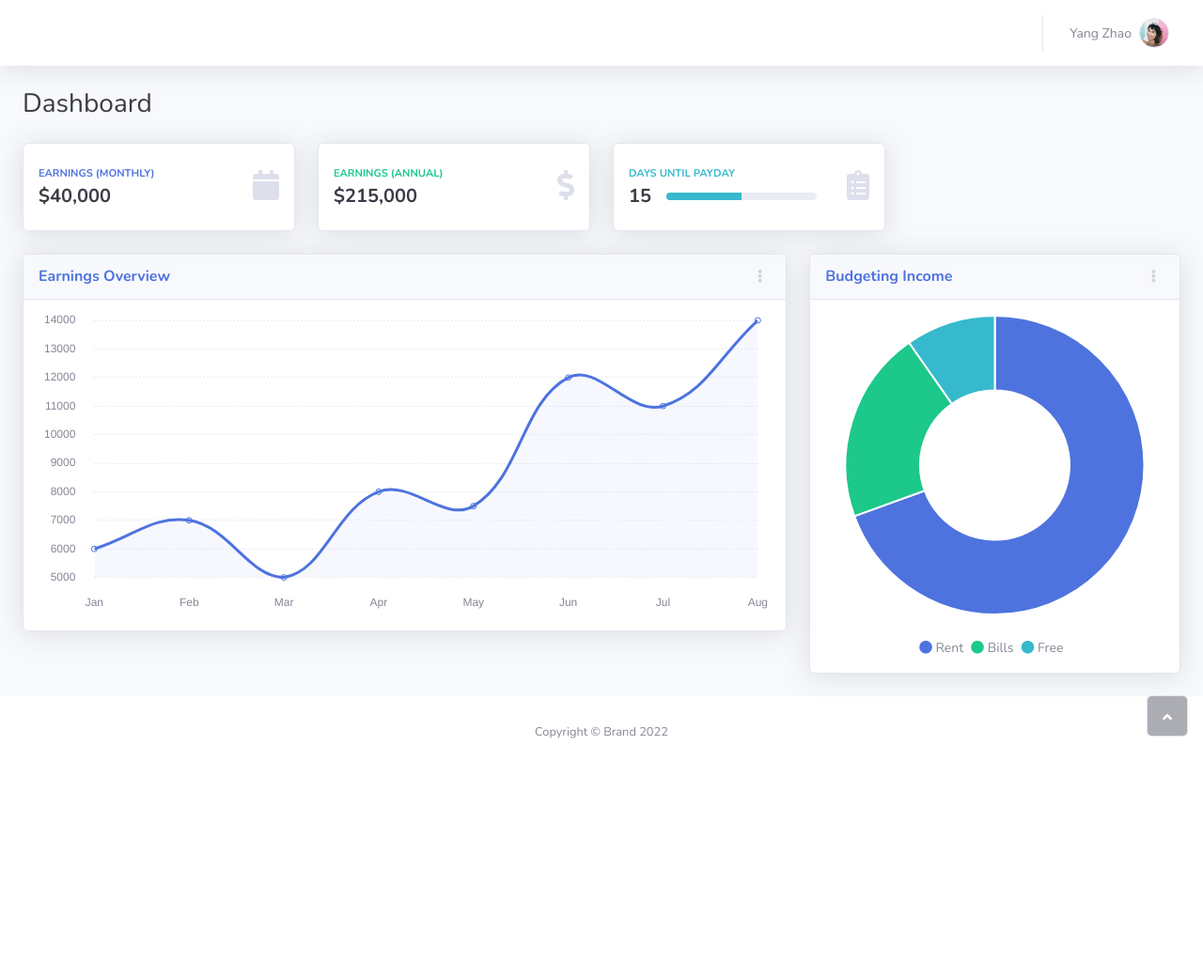
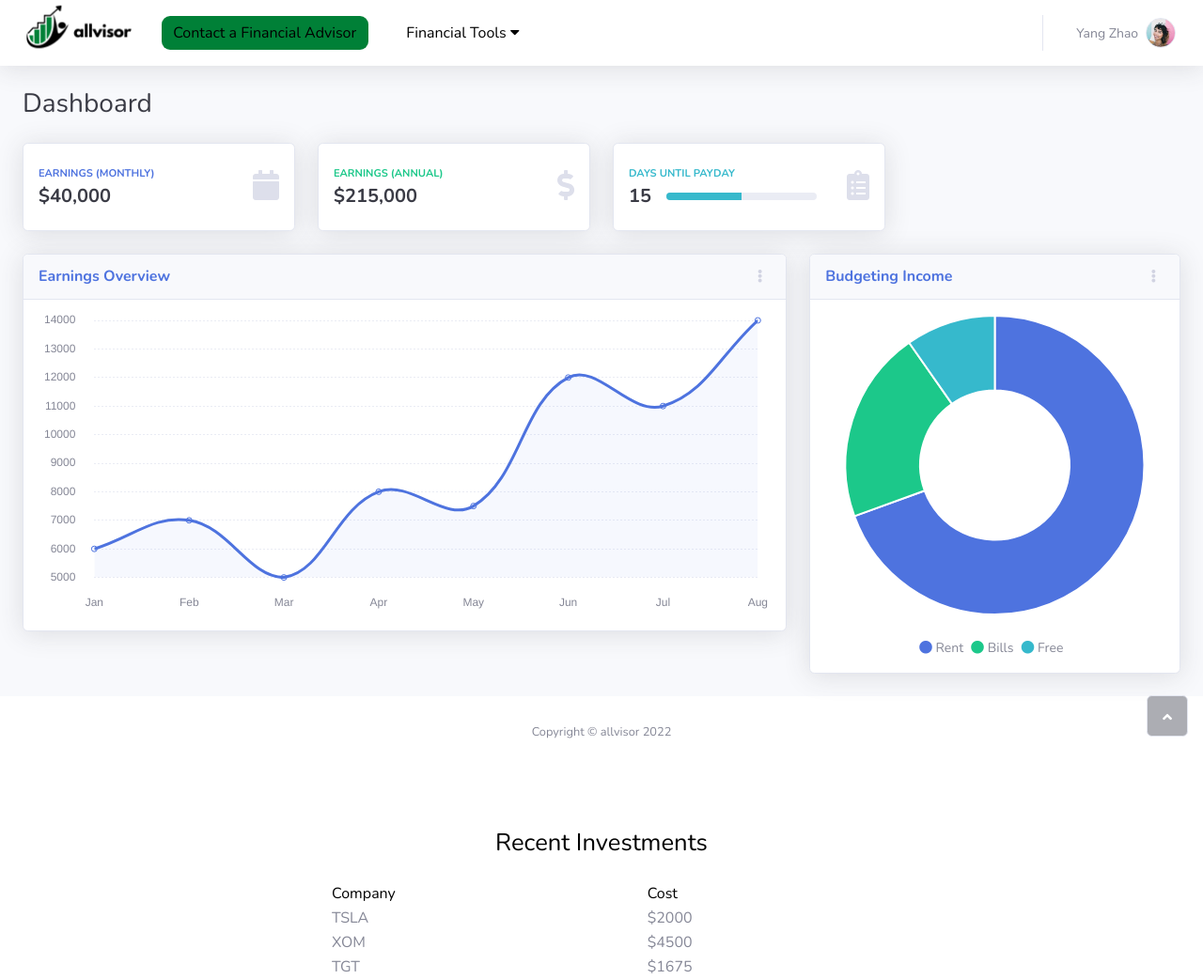
Before and after one commit to edisonqu/allvisory, a plain HTML site: page index.html in a window 1280 px wide. Shown: the whole page at 94% size. Before the commit the page ends 818 px from the top, so only its background shows below. Drawn offline with nearby package versions, Linux system fonts and the light colour scheme.

Commit message:
update the website

```diff
--- /dev/null
+++ b/assets/css/styles.css
@@ -0,0 +1,91 @@
+#logo {
+
+    left: 50%;
+
+}
+
+#contact {
+    border-radius: 9px;
+    background-color: #008037;
+    margin-left: 2%;
+    padding: 0.5% 1%;
+    border: none;
+}
+
+
+.dropdown {
+    float: left;
+    overflow: visible;
+    margin-left: 2%;
+  }
+
+  /* Dropdown button */
+  .dropdown .dropbtn {
+    font-size: 16px;
+    border: none;
+    outline: none;
+    color: black;
+    padding: 14px 16px;
+    background-color: inherit;
+    font-family: inherit; /* Important for vertical align on mobile phones */
+    margin: 0; /* Important for vertical align on mobile phones */
+  }
+
+  /* Add a red background color to navbar links on hover
+  .navbar a:hover, .dropdown:hover .dropbtn {
+    background-color: wheat;
+  } */
+
+  /* Dropdown content (hidden by default) */
+  .dropdown-content {
+    display: none;
+    position: absolute;
+    background-color: lightblue;
+    min-width: 160px;
+    box-shadow: 0px 8px 16px 0px rgba(0,0,0,0.2);
+    z-index: 1;
+  }
+
+  /* Links inside the dropdown */
+  .dropdown-content a {
+    float: none;
+    color: black;
+    padding: 12px 16px;
+    text-decoration: none;
+    display: block;
+    text-align: left;
+  }
+
+  /* Add a grey background color to dropdown links on hover */
+  .dropdown-content a:hover {
+    background-color: rgb(85, 85, 245);
+  }
+
+  /* Show the dropdown menu on hover */
+  .dropdown:hover .dropdown-content {
+    display: block;
+  }
+
+  #table {
+    margin-left: auto;
+    margin-right: auto;
+    width: 45%;
+  }
+
+  .table-row {
+    align-items: center;
+  }
+
+  #recentInv {
+    text-align: center;
+    margin-bottom: 2%;
+    margin-top: 5%;
+    font-size: 2vmax;
+    color: black;
+  }
+
+  .trhd {
+    color:black;
+    font-size: 1.25vmax;
+    margin-bottom: 0.2%;
+  }
--- a/index.html
+++ b/index.html
@@ -8,15 +8,39 @@
     <link rel="stylesheet" href="assets/bootstrap/css/bootstrap.min.css">
     <link rel="stylesheet" href="https://fonts.googleapis.com/css?family=Nunito:200,200i,300,300i,400,400i,600,600i,700,700i,800,800i,900,900i&amp;display=swap">
     <link rel="stylesheet" href="assets/fonts/fontawesome-all.min.css">
+    <link rel="stylesheet" href="assets/css/styles.css">
 </head>
 
 <body id="page-top">
     <div id="wrapper">
         <div class="d-flex flex-column" id="content-wrapper">
+
+
+
             <div id="content">
                 <nav class="navbar navbar-light navbar-expand bg-white shadow mb-4 topbar static-top">
                     <div class="container-fluid"><button class="btn btn-link d-md-none rounded-circle me-3" id="sidebarToggleTop" type="button"><i class="fas fa-bars"></i></button>
+                        <img src="assets/img/allvisor.png" width="10%" id="logo">
+
+                        <button id="contact">Contact a Financial Advisor</button>
+
+                        <div class="dropdown">
+                            <button class="dropbtn">Financial Tools
+                              <i class="fa fa-caret-down"></i>
+                            </button>
+                            <div class="dropdown-content">
+                              <a href="#">Financial Tools</a>
+                              <a href="#">Net Worth</a>
+                              <a href="#">Savings Planner</a>
+                              <a href="#">Retirement Planner</a>
+                              <a href="#">Investment Checkup</a>
+                              <a href="#">Fee Analyzer</a>
+                              <a href="#">Finance Calculators</a>
+                            </div>
+                        </div>
+
                         <ul class="navbar-nav flex-nowrap ms-auto">
+
                             <li class="nav-item dropdown d-sm-none no-arrow"><a class="dropdown-toggle nav-link" aria-expanded="false" data-bs-toggle="dropdown" href="#"><i class="fas fa-search"></i></a>
                                 <div class="dropdown-menu dropdown-menu-end p-3 animated--grow-in" aria-labelledby="searchDropdown">
                                     <form class="me-auto navbar-search w-100">
@@ -61,6 +85,11 @@
                                             <div class="dropdown-list-image me-3"><img class="rounded-circle" src="assets/img/avatars/avatar4.jpeg">
                                                 <div class="bg-success status-indicator"></div>
                                             </div>
+
+
+
+
+
                                             <div class="fw-bold">
                                                 <div class="text-truncate"><span>Hi there! I am wondering if you can help me with a problem I've been having.</span></div>
                                                 <p class="small text-gray-500 mb-0">Emily Fowler - 58m</p>
@@ -94,6 +123,7 @@
                                 </div>
                                 <div class="shadow dropdown-list dropdown-menu dropdown-menu-end" aria-labelledby="alertsDropdown"></div>
                             </li>
+
                             <div class="d-none d-sm-block topbar-divider"></div>
                             <li class="nav-item dropdown no-arrow">
                                 <div class="nav-item dropdown no-arrow"><a class="dropdown-toggle nav-link" aria-expanded="false" data-bs-toggle="dropdown" href="#"><span class="d-none d-lg-inline me-2 text-gray-600 small">Yang Zhao</span><img class="border rounded-circle img-profile" src="assets/img/avatars/avatar1.jpeg"></a>
@@ -102,6 +132,8 @@
                                     </div>
                                 </div>
                             </li>
+
+                            <!--  -->
                         </ul>
                     </div>
                 </nav>
@@ -199,11 +231,40 @@
             </div>
             <footer class="bg-white sticky-footer">
                 <div class="container my-auto">
-                    <div class="text-center my-auto copyright"><span>Copyright © Brand 2022</span></div>
+                    <div class="text-center my-auto copyright"><span>Copyright © allvisor 2022</span></div>
                 </div>
             </footer>
-        </div><a class="border rounded d-inline scroll-to-top" href="#page-top"><i class="fas fa-angle-up"></i></a>
+            </div><a class="border rounded d-inline scroll-to-top" href="#page-top"><i class="fas fa-angle-up"></i></a>
+
+
+
     </div>
+
+    <h3 id="recentInv">Recent Investments</h3>
+    <table id="table">
+        <tr class="table-row">
+            <td class="trhd">Company</td>
+            <td class="trhd">Cost</td>
+        </tr>
+
+        <tr class="table-row">
+            <td>TSLA</td>
+            <td>$2000</td>
+        </tr>
+
+        <tr class="table-row">
+            <td>XOM</td>
+            <td>$4500</td>
+        </tr>
+
+        <tr class="table-row">
+            <td>TGT</td>
+            <td>$1675</td>
+        </tr>
+    </table>
+
+
+
     <script src="assets/bootstrap/js/bootstrap.min.js"></script>
     <script src="assets/js/chart.min.js"></script>
     <script src="assets/js/bs-init.js"></script>
```
Also changed, not shown: register.html (+8 -3 lines), assets/img/allvisor.png (added), assets/img/stockgraph.jpg (added).
